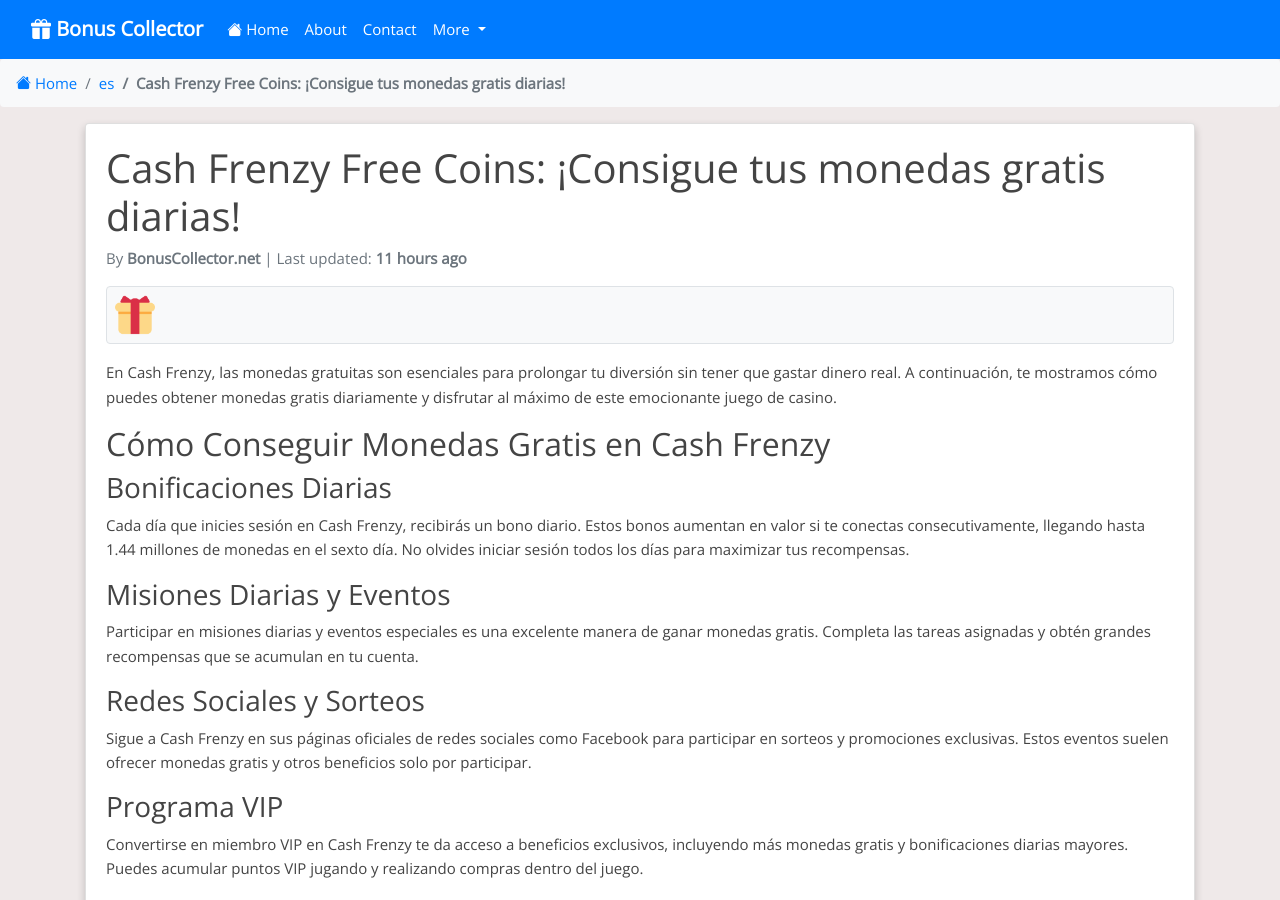
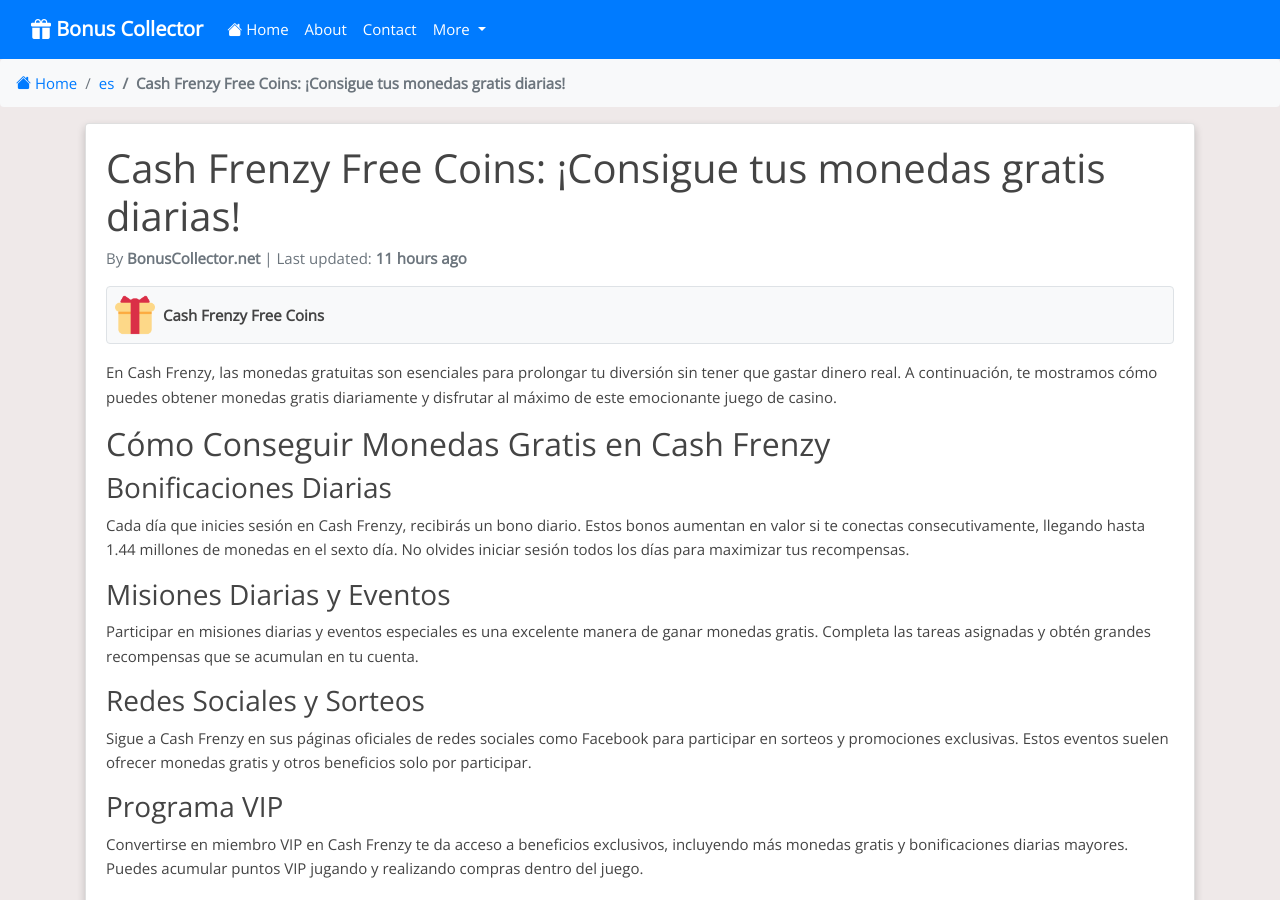
Before and after one commit to Prollad99/bs-net, a Jekyll site: the page built from es/_posts/2024-07-17-cash-frenzy.md, in a window 1280 px wide and 900 px high. Built offline with Jekyll 4.4.1, drawn with Linux system fonts in a browser that asks for light colours; nearby versions of some CDN libraries; comment, search, counter and statistics services are not loaded.

Commit message:
Update 2024-07-17-cash-frenzy.md

```diff
--- a/es/_posts/2024-07-17-cash-frenzy.md
+++ b/es/_posts/2024-07-17-cash-frenzy.md
@@ -9,6 +9,8 @@
 permalink: /es/cash-frenzy-free-coins/
 image: /assets/images/cash-frenzy.webp
 include_file: cash-frenzy.html
+manifest: /manifests/es/cash-frenzy.json
+app_name: "Cash Frenzy Free Coins"
 ---
 
 En Cash Frenzy, las monedas gratuitas son esenciales para prolongar tu diversión sin tener que gastar dinero real. A continuación, te mostramos cómo puedes obtener monedas gratis diariamente y disfrutar al máximo de este emocionante juego de casino.
```
